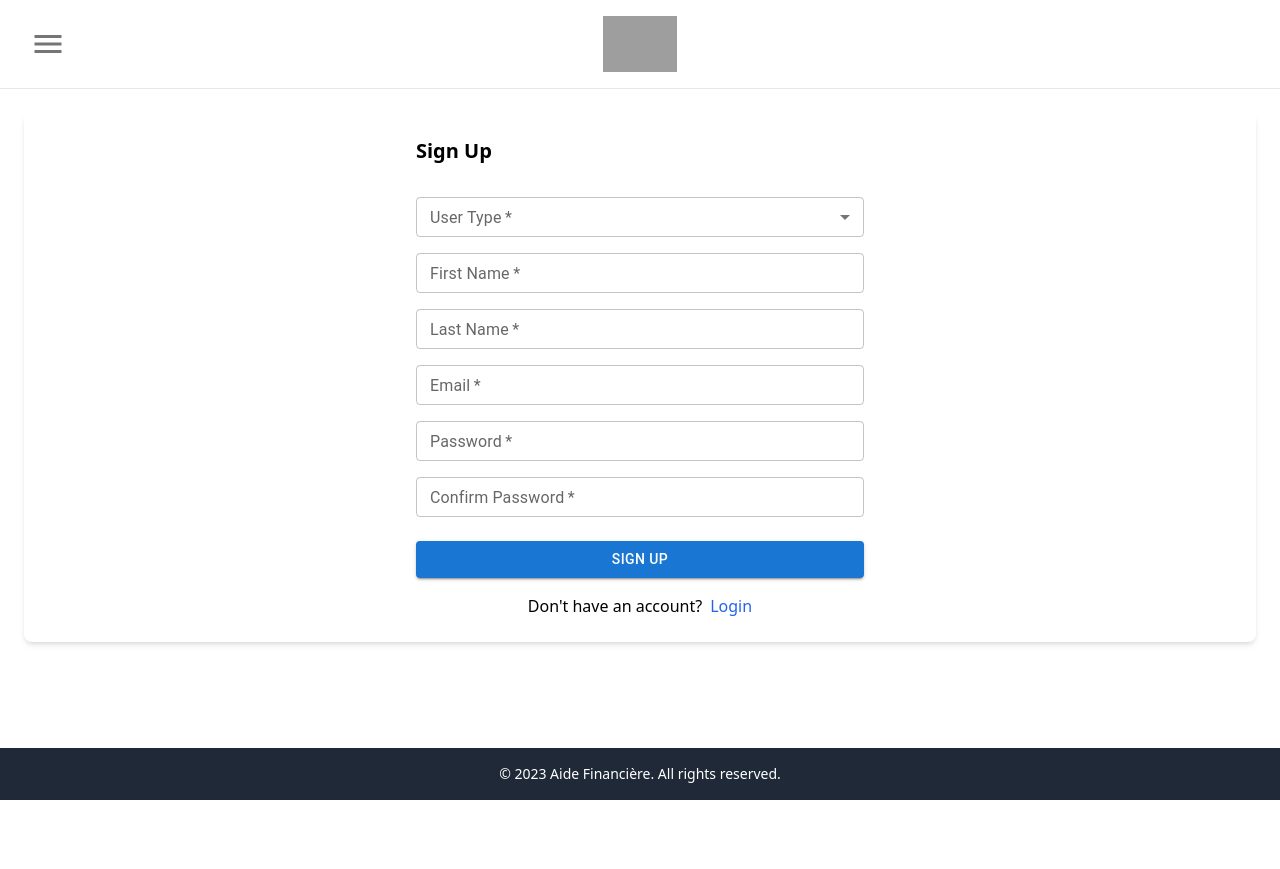
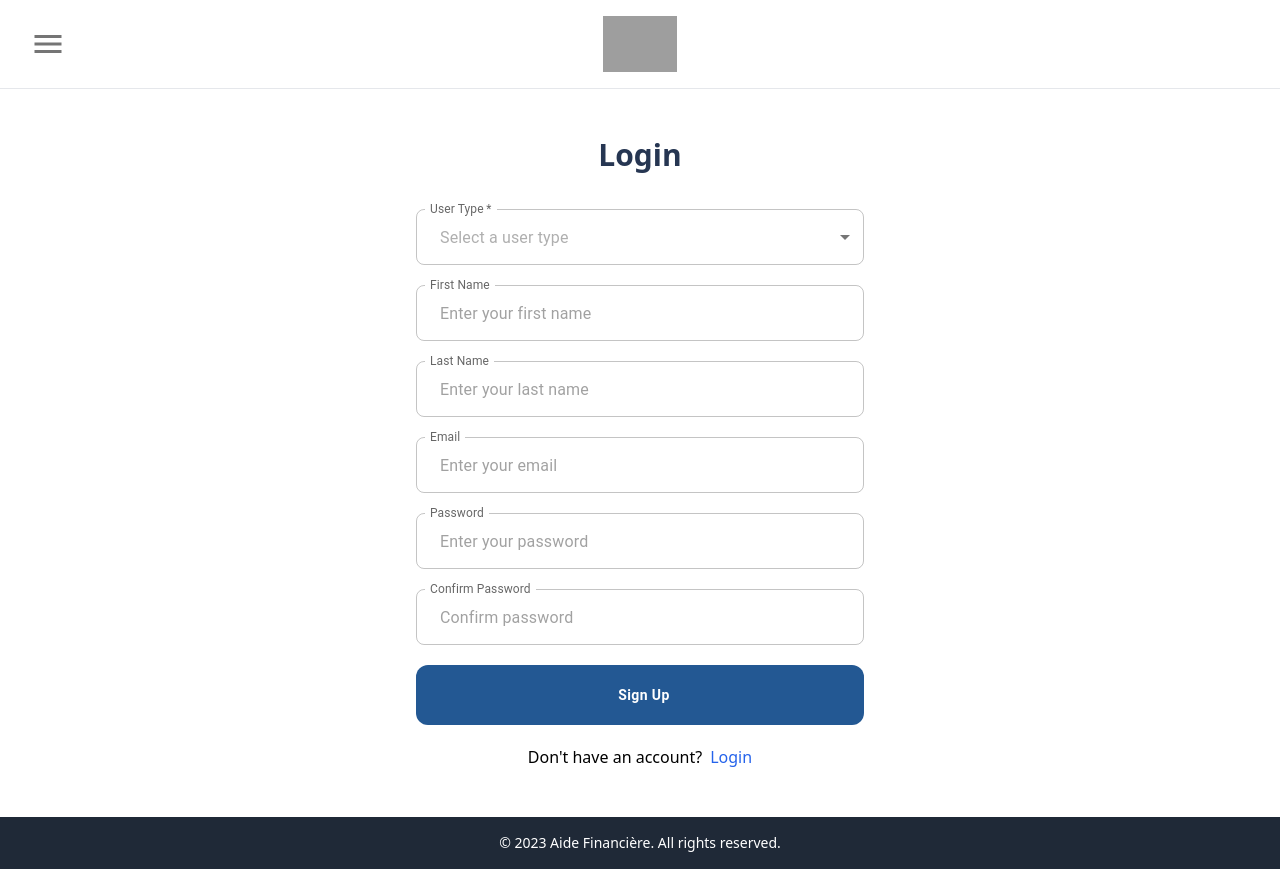
Before and after one commit to FrancoDominguez/aide-financiere-redesign, a React (Vite) app: page /signup in a window 1280 px wide. Before the commit the page ends 800 px from the top, so only its background shows below. Built offline with nearby package versions, Linux system fonts and the light colour scheme; grey boxes are pictures that could not be loaded; the HTML template or start-up script is replaced by a standard one.

Commit message:
Login/signup changes

```diff
--- a/src/pages/loginPage.jsx
+++ b/src/pages/loginPage.jsx
@@ -16,7 +16,7 @@ const LoginPage = () => {
   const [formData, setFormData] = useState({
     identifier: "",
     password: "",
-    userType: "",
+    userType: "~",
   });
 
   const [error, setError] = useState("");
@@ -24,6 +24,7 @@ const LoginPage = () => {
 
   // Handle input changes
   const handleChange = (e) => {
+    console.log(e)
     const { name, value } = e.target;
     setFormData({
       ...formData,
@@ -73,9 +74,11 @@ const LoginPage = () => {
   };
 
   return (
-    <main className="flex-grow container mx-auto p-6 bg-white rounded-lg shadow-md flex items-center justify-center">
+    <main className="flex-grow container mx-auto p-6 bg-white rounded-lg flex items-center justify-center">
       <div className="flex flex-col space-y-4 w-full max-w-md">
-        <h1 className="text-3xl font-bold pb-4">Log In</h1>
+      <div className="text-center text-3xl text-[#263652] font-bold">
+        <h1>Login</h1>
+      </div>
 
         {error && (
           <Alert severity="error" sx={{ mb: 2 }}>
@@ -84,8 +87,26 @@ const LoginPage = () => {
         )}
 
         <form onSubmit={handleSubmit}>
-          <FormControl fullWidth sx={{ mb: 3 }} size="small" required>
-            <InputLabel id="user-type-label">User Type</InputLabel>
+        <FormControl
+          fullWidth
+          required
+          sx={{
+            mt: '20px',
+            '& .MuiOutlinedInput-root': {
+              borderRadius: '8px',
+              height: 56,
+            },
+            '& .MuiSelect-select': {
+              padding: '20px 24px',
+              display: 'flex',
+              alignItems: 'center',
+              boxSizing: 'border-box',
+            },
+          }}
+        >
+          <InputLabel id="user-type-label" shrink>
+            User Type
+          </InputLabel>
           <Select
             labelId="user-type-label"
             id="user-type"
@@ -93,15 +114,13 @@ const LoginPage = () => {
             value={formData.userType}
             onChange={handleChange}
             label="User Type"
-              required
           >
-              <MenuItem value="">
-                <em>Select Type</em>
+              <MenuItem value="~" disabled>
+                <span style={{color: '#afafaf' }}>Select a user type</span>
               </MenuItem>
             <MenuItem value="student">Student</MenuItem>
             <MenuItem value="parent">Parent</MenuItem>
-              <MenuItem value="spouse">Spouse</MenuItem>
-              <MenuItem value="advisor">Advisor</MenuItem>
+            <MenuItem value="sponsor">Sponsor</MenuItem>
           </Select>
         </FormControl>
 
@@ -110,7 +129,7 @@ const LoginPage = () => {
               formData.userType === "student"
                 ? "Email or Permanent Code"
                 : formData.userType === "parent" ||
-                  formData.userType === "spouse"
+                  formData.userType === "sponsor"
                 ? "Email or SIN"
                 : "Email or ID"
             }
@@ -121,40 +140,80 @@ const LoginPage = () => {
               formData.userType === "student"
                 ? "Enter your email or permanent code"
                 : formData.userType === "parent" ||
-                  formData.userType === "spouse"
+                  formData.userType === "sponsor"
                 ? "Enter your email or SIN"
                 : "Enter your email or ID number"
             }
             size="small"
             fullWidth
-            sx={{ mb: 3 }}
-            required
+            variant="outlined"
+            InputLabelProps={{
+              shrink: true,
+            }}
+            sx={{
+              mt: '20px',
+              '& .MuiOutlinedInput-root': {
+                borderRadius: '8px',
+                height: 56,
+              },
+              '& .MuiInputBase-input': {
+                padding: '20px 24px',
+                boxSizing: 'border-box',
+                display: 'flex',
+                alignItems: 'center',
+              },
+            }}
           />
 
           <TextField
             label="Password"
-            name="password"
-            type="password"
+            placeholder="Enter your password"
             value={formData.password}
             onChange={handleChange}
-            placeholder="Enter password"
+            name="password"
             size="small"
+            type="password"
             fullWidth
-            sx={{ mb: 3 }}
-            required
+            variant="outlined"
+            InputLabelProps={{
+              shrink: true,
+            }}
+            sx={{
+              mt: '20px',
+              '& .MuiOutlinedInput-root': {
+                borderRadius: '8px',
+                height: 56,
+              },
+              '& .MuiInputBase-input': {
+                padding: '20px 24px',
+                boxSizing: 'border-box',
+                display: 'flex',
+                alignItems: 'center',
+              },
+            }}
           />
 
           <Button
-            variant="contained"
-            type="submit"
             fullWidth
             disabled={loading}
-            sx={{ mb: 3 }}
+            type="submit"
+            sx={{
+                mt: '20px',
+                height: 60,
+                backgroundColor: "#235893",
+                color: "#FFFFFF",
+                fontWeight: "bold",
+                justifyContent: "space-between",
+                borderRadius: '12px',
+                pl: 2,
+            }}
             >
+                <div className="capitalize w-full text-center">
                   {loading ? "Logging in..." : "Log In"}
+                </div>
           </Button>
 
-          <div className="flex items-center justify-center gap-2">
+          <div className="mt-[20px] flex items-center justify-center gap-2">
             <span>Don't have an account?</span>
             <button
               type="button"
--- a/src/pages/signupPage.jsx
+++ b/src/pages/signupPage.jsx
@@ -11,7 +11,7 @@ import { saveUser, exportUsersToFile } from "../utils/userStorage";
 const SignupPage = () => {
   const navigate = useNavigate();
   const [formData, setFormData] = useState({
-    userType: "",
+    userType: "~",
     firstName: "",
     lastName: "",
     email: "",
@@ -59,12 +59,12 @@ const SignupPage = () => {
         permanentCode: "",
         relationship: formData.relationship || "parent",
       }));
-    } else if (formData.userType === "spouse") {
-      // If spouse, clear permanent code
+    } else if (formData.userType === "sponsor") {
+      // If sponsor, clear permanent code
       setFormData((prev) => ({
         ...prev,
         permanentCode: "",
-        relationship: "spouse",
+        relationship: "sponsor",
       }));
     }
   }, [formData.userType]);
@@ -104,7 +104,7 @@ const SignupPage = () => {
       }
     } else if (
       formData.userType === "parent" ||
-      formData.userType === "spouse"
+      formData.userType === "sponsor"
     ) {
       if (!formData.sin) {
         newErrors.sin = "Social Insurance Number is required";
@@ -156,8 +156,8 @@ const SignupPage = () => {
         userData.idType = "sin";
         if (formData.userType === "parent") {
           userData.relationship = formData.relationship;
-        } else if (formData.userType === "spouse") {
-          userData.relationship = "spouse";
+        } else if (formData.userType === "sponsor") {
+          userData.relationship = "sponsor";
         }
       }
 
@@ -200,7 +200,22 @@ const SignupPage = () => {
           placeholder="e.g., ABCD12345678"
           size="small"
           fullWidth
-          sx={{ mb: 2 }}
+          InputLabelProps={{
+            shrink: true,
+          }}
+          sx={{
+            mt: '20px',
+            '& .MuiOutlinedInput-root': {
+              borderRadius: '8px',
+              height: 56,
+            },
+            '& .MuiInputBase-input': {
+              padding: '20px 24px',
+              boxSizing: 'border-box',
+              display: 'flex',
+              alignItems: 'center',
+            },
+          }}
           error={!!errors.permanentCode}
           helperText={errors.permanentCode}
           inputProps={{ style: { textTransform: "uppercase" } }}
@@ -208,7 +223,7 @@ const SignupPage = () => {
       );
     } else if (
       formData.userType === "parent" ||
-      formData.userType === "spouse"
+      formData.userType === "sponsor"
     ) {
       return (
         <>
@@ -220,7 +235,22 @@ const SignupPage = () => {
             placeholder="e.g., 123456789"
             size="small"
             fullWidth
-            sx={{ mb: 2 }}
+            InputLabelProps={{
+              shrink: true,
+            }}
+            sx={{
+              mt: '20px',
+              '& .MuiOutlinedInput-root': {
+                borderRadius: '8px',
+                height: 56,
+              },
+              '& .MuiInputBase-input': {
+                padding: '20px 24px',
+                boxSizing: 'border-box',
+                display: 'flex',
+                alignItems: 'center',
+              },
+            }}
             error={!!errors.sin}
             helperText={errors.sin}
           />
@@ -228,7 +258,19 @@ const SignupPage = () => {
           {formData.userType === "parent" && (
             <FormControl
               fullWidth
-              sx={{ mb: 2 }}
+              sx={{
+                mt: '20px',
+                '& .MuiOutlinedInput-root': {
+                  borderRadius: '8px',
+                  height: 56,
+                },
+                '& .MuiSelect-select': {
+                  padding: '20px 24px',
+                  display: 'flex',
+                  alignItems: 'center',
+                  boxSizing: 'border-box',
+                },
+              }}
               size="small"
               error={!!errors.relationship}
             >
@@ -254,11 +296,11 @@ const SignupPage = () => {
   };
 
   return (
-    <main className="flex-grow container mx-auto p-6 bg-white rounded-lg shadow-md flex items-center justify-center">
+    <main className="flex-grow container mx-auto p-6 bg-white flex items-center justify-center">
       <div className="flex flex-col space-y-4 w-full max-w-md">
-        <h1 className="text-xl font-bold pb-4" onClick={handleHeadingClick}>
-          Sign Up
-        </h1>
+        <div className="text-center text-3xl text-[#263652] font-bold">
+          <h1 onClick={handleHeadingClick}>Login</h1>
+        </div>
 
         {showAdmin && (
           <Button
@@ -274,10 +316,22 @@ const SignupPage = () => {
         <form onSubmit={handleSubmit}>
           <FormControl
             fullWidth
-            sx={{ mb: 2 }}
             size="small"
             error={!!errors.userType}
             required
+            sx={{
+              mt: '20px',
+              '& .MuiOutlinedInput-root': {
+                borderRadius: '8px',
+                height: 56,
+              },
+              '& .MuiSelect-select': {
+                padding: '20px 24px',
+                display: 'flex',
+                alignItems: 'center',
+                boxSizing: 'border-box',
+              },
+            }}
           >
             <InputLabel id="user-type-label">User Type</InputLabel>
             <Select
@@ -288,10 +342,12 @@ const SignupPage = () => {
               onChange={handleChange}
               label="User Type"
             >
+              <MenuItem value="~" disabled>
+                <span style={{color: '#afafaf' }}>Select a user type</span>
+              </MenuItem>
               <MenuItem value="student">Student</MenuItem>
               <MenuItem value="parent">Parent</MenuItem>
-              <MenuItem value="spouse">Spouse</MenuItem>
-              <MenuItem value="advisor">Advisor</MenuItem>
+              <MenuItem value="sponsor">Sponsor</MenuItem>
             </Select>
             {errors.userType && (
               <FormHelperText>{errors.userType}</FormHelperText>
@@ -300,45 +356,89 @@ const SignupPage = () => {
 
           <TextField
             label="First Name"
-            name="firstName"
+            placeholder="Enter your first name"
             value={formData.firstName}
             onChange={handleChange}
-            placeholder="Enter your first name"
+            name="firstName"
             size="small"
-            fullWidth
-            sx={{ mb: 2 }}
             error={!!errors.firstName}
             helperText={errors.firstName}
-            required
+            fullWidth
+            variant="outlined"
+            InputLabelProps={{
+              shrink: true,
+            }}
+            sx={{
+              mt: '20px',
+              '& .MuiOutlinedInput-root': {
+                borderRadius: '8px',
+                height: 56,
+              },
+              '& .MuiInputBase-input': {
+                padding: '20px 24px',
+                boxSizing: 'border-box',
+                display: 'flex',
+                alignItems: 'center',
+              },
+            }}
           />
 
           <TextField
             label="Last Name"
-            name="lastName"
+            placeholder="Enter your last name"
             value={formData.lastName}
             onChange={handleChange}
-            placeholder="Enter your last name"
+            name="lastName"
             size="small"
-            fullWidth
-            sx={{ mb: 2 }}
             error={!!errors.lastName}
             helperText={errors.lastName}
-            required
+            fullWidth
+            variant="outlined"
+            InputLabelProps={{
+              shrink: true,
+            }}
+            sx={{
+              mt: '20px',
+              '& .MuiOutlinedInput-root': {
+                borderRadius: '8px',
+                height: 56,
+              },
+              '& .MuiInputBase-input': {
+                padding: '20px 24px',
+                boxSizing: 'border-box',
+                display: 'flex',
+                alignItems: 'center',
+              },
+            }}
           />
 
           <TextField
             label="Email"
-            name="email"
-            type="email"
+            placeholder="Enter your email"
             value={formData.email}
             onChange={handleChange}
-            placeholder="Enter your email"
+            name="email"
             size="small"
-            fullWidth
-            sx={{ mb: 2 }}
             error={!!errors.email}
             helperText={errors.email}
-            required
+            fullWidth
+            variant="outlined"
+            InputLabelProps={{
+              shrink: true,
+            }}
+            sx={{
+              mt: '20px',
+              '& .MuiOutlinedInput-root': {
+                borderRadius: '8px',
+                height: 56,
+              },
+              '& .MuiInputBase-input': {
+                padding: '20px 24px',
+                boxSizing: 'border-box',
+                display: 'flex',
+                alignItems: 'center',
+              },
+            }}
           />
 
           {/* Conditional identity field based on user type */}
@@ -346,39 +446,85 @@ const SignupPage = () => {
 
           <TextField
             label="Password"
+            placeholder="Enter your password"
+            value={formData.password}
+            onChange={handleChange}
             name="password"
             type="password"
-            value={formData.password}
-            onChange={handleChange}
-            placeholder="Enter password"
             size="small"
-            fullWidth
-            sx={{ mb: 2 }}
             error={!!errors.password}
             helperText={errors.password}
-            required
+            fullWidth
+            variant="outlined"
+            InputLabelProps={{
+              shrink: true,
+            }}
+            sx={{
+              mt: '20px',
+              '& .MuiOutlinedInput-root': {
+                borderRadius: '8px',
+                height: 56,
+              },
+              '& .MuiInputBase-input': {
+                padding: '20px 24px',
+                boxSizing: 'border-box',
+                display: 'flex',
+                alignItems: 'center',
+              },
+            }}
           />
+
 
           <TextField
             label="Confirm Password"
+            placeholder="Confirm password"
+            value={formData.confirmPassword}
+            onChange={handleChange}
             name="confirmPassword"
             type="password"
-            value={formData.confirmPassword}
-            onChange={handleChange}
-            placeholder="Confirm password"
             size="small"
-            fullWidth
-            sx={{ mb: 3 }}
             error={!!errors.confirmPassword}
             helperText={errors.confirmPassword}
-            required
+            fullWidth
+            variant="outlined"
+            InputLabelProps={{
+              shrink: true,
+            }}
+            sx={{
+              mt: '20px',
+              '& .MuiOutlinedInput-root': {
+                borderRadius: '8px',
+                height: 56,
+              },
+              '& .MuiInputBase-input': {
+                padding: '20px 24px',
+                boxSizing: 'border-box',
+                display: 'flex',
+                alignItems: 'center',
+              },
+            }}
           />
 
-          <Button variant="contained" fullWidth type="submit" sx={{ mb: 2 }}>
-            Sign Up
+          <Button
+            fullWidth
+            type="submit"
+            sx={{
+                mt: '20px',
+                height: 60,
+                backgroundColor: "#235893",
+                color: "#FFFFFF",
+                fontWeight: "bold",
+                justifyContent: "space-between",
+                borderRadius: '12px',
+                pl: 2,
+            }}
+            >
+                <div className="capitalize w-full text-center">
+                  Sign Up
+                </div>
           </Button>
 
-          <div className="flex items-center justify-center gap-2">
+          <div className="flex mt-[20px] items-center justify-center gap-2">
             <span>Don't have an account?</span>
             <button
               type="button"
```
Lines whose indentation alone changed are shown as unchanged.
